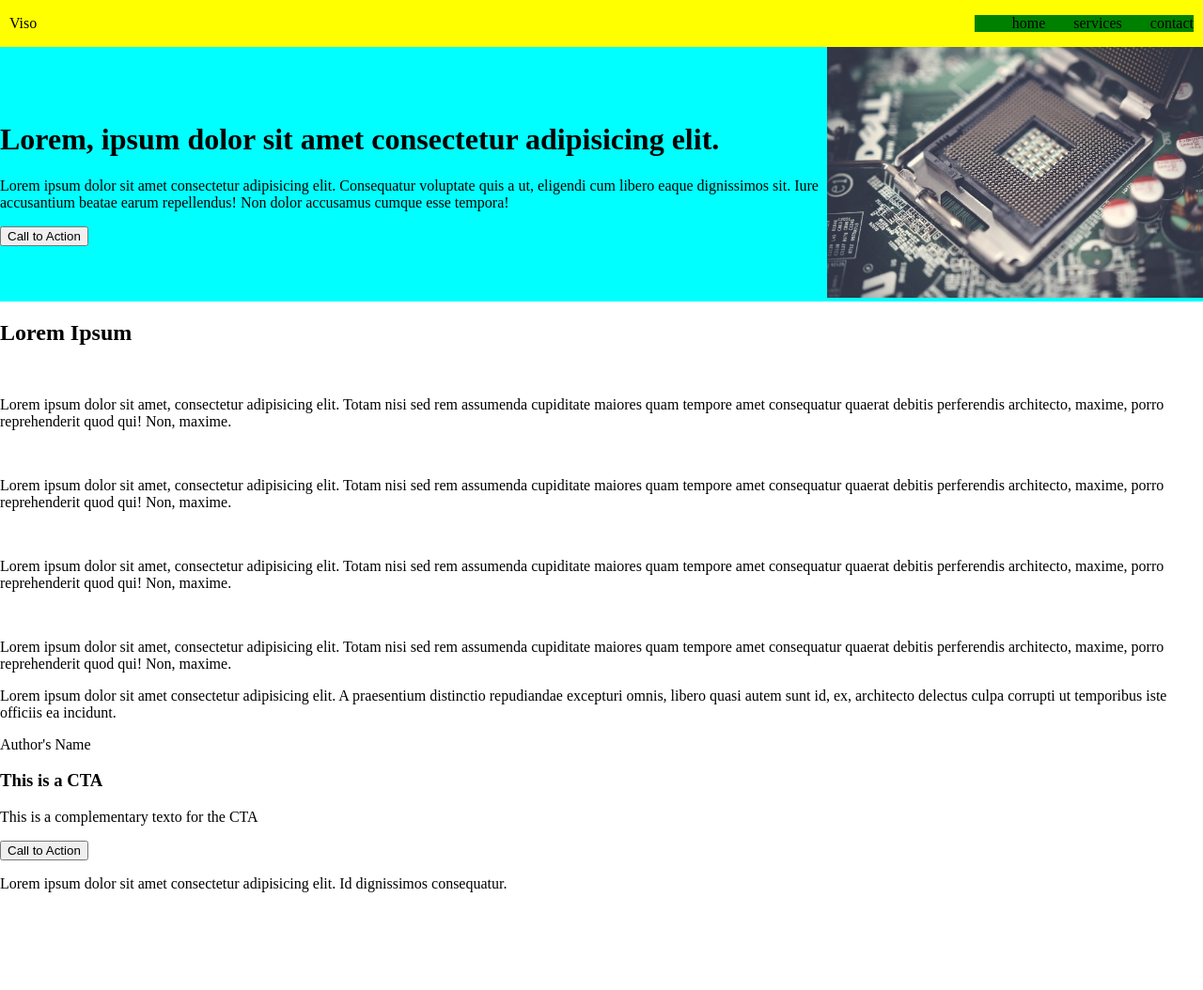
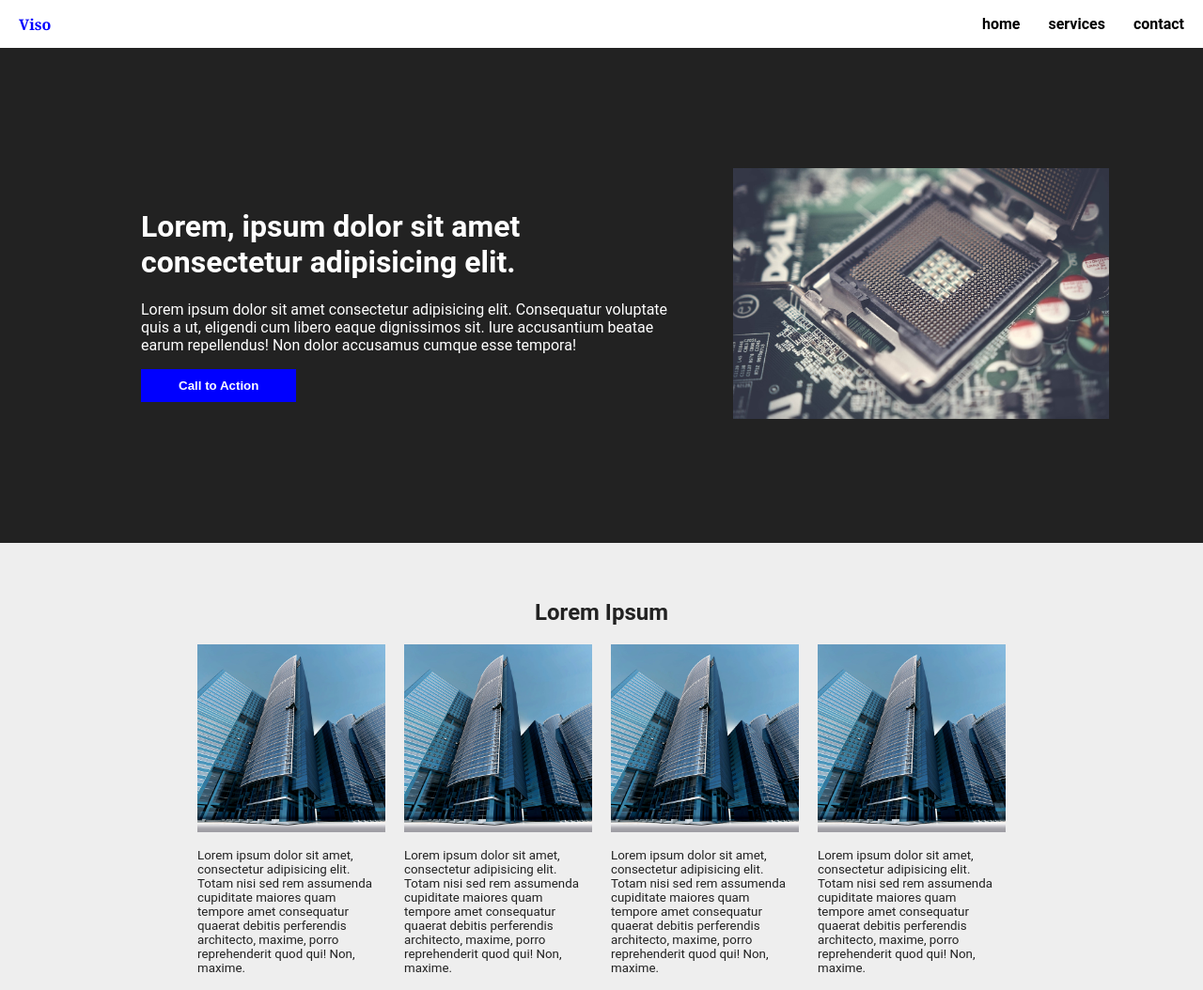
Before and after one commit to axelquartz/viso-webpage, a plain HTML site: page index.html in a window 1280 px wide. Shown: the top 1054 px of the page at 94% size. Before the commit the page ends 966 px from the top, so only its background shows below. Drawn offline with Linux system fonts and the light colour scheme.

Commit message:
Styles added and layout defined

```diff
--- a/index.html
+++ b/index.html
@@ -37,19 +37,19 @@
         <h2>Lorem Ipsum</h2>
         <div class="cards">
             <div class="card">
-                <img src="" alt="">
+                <img src="./images/corporate.jpg" alt="Building">
                 <p>Lorem ipsum dolor sit amet, consectetur adipisicing elit. Totam nisi sed rem assumenda cupiditate maiores quam tempore amet consequatur quaerat debitis perferendis architecto, maxime, porro reprehenderit quod qui! Non, maxime.</p>
             </div>
             <div class="card">
-                <img src="" alt="">
+                <img src="./images/corporate.jpg" alt="Building">
                 <p>Lorem ipsum dolor sit amet, consectetur adipisicing elit. Totam nisi sed rem assumenda cupiditate maiores quam tempore amet consequatur quaerat debitis perferendis architecto, maxime, porro reprehenderit quod qui! Non, maxime.</p>
             </div>
             <div class="card">
-                <img src="" alt="">
+                <img src="./images/corporate.jpg" alt="Building">
                 <p>Lorem ipsum dolor sit amet, consectetur adipisicing elit. Totam nisi sed rem assumenda cupiditate maiores quam tempore amet consequatur quaerat debitis perferendis architecto, maxime, porro reprehenderit quod qui! Non, maxime.</p>
             </div>
             <div class="card">
-                <img src="" alt="">
+                <img src="./images/corporate.jpg" alt="Building">
                 <p>Lorem ipsum dolor sit amet, consectetur adipisicing elit. Totam nisi sed rem assumenda cupiditate maiores quam tempore amet consequatur quaerat debitis perferendis architecto, maxime, porro reprehenderit quod qui! Non, maxime.</p>
             </div>
         </div>
--- a/style.css
+++ b/style.css
@@ -1,5 +1,7 @@
 body{
     margin: auto;
+    background-color: #eee ;
+    font-family: Roboto, Arial, Helvetica, sans-serif;
 }
 
 /*Header*/
@@ -7,30 +9,106 @@ header{
     display: flex;
     justify-content: space-between;
     align-items: center;
-    background-color: yellow;
-    padding: 0 10px;
+    background-color: rgb(255, 255, 255);
+    padding: 0 20px;
+}
+#logo{
+    font-family: Cambria, Cochin, Georgia, Times, 'Times New Roman', serif;
+    font-weight: bolder;
+    color: blue;
+}
+h2{
+    text-align: center;
+    font-family: Roboto, Arial, Helvetica, sans-serif;
+    color: #222;
 }
 .menu{
     display: flex;
-    background-color: green;
     gap: 30px;
     list-style-type: none;
+    font-weight: bold;
 }
 
 /*Hero*/
 #hero{
-    background-color: aqua;
+    background-color: #222;
     display: flex;
     align-items: center;
+    padding: 100px;
+    color: white;
 }
 .hero-image>img{
     width: 400px;
 }
-
+.hero-info{
+    margin: 50px;
+}
 /*Main*/
+main{
+    margin: 60px;
+}
+.cards{
+    display: flex;
+    flex-wrap: wrap;
+    gap: 20px;
+    justify-content: center;
+    color: #222;
+}
+.card{
+    width: 200px;
+}
+.card>img{
+    height: 200px;
+}
+.card>p{
+    font-size: smaller;
+}
 
 /*Testimonial Quote*/
+#quote{
+    background-color: rgb(201, 201, 201);
+    padding: 40px;
+    display: flex;
+    justify-content: space-between;
+    align-items: center;
+    flex-direction: column;
+
+}
+.quote-text{
+    flex: 1;
+    margin: 20px;
+    font-style: italic;
+}
+.author-text{
+    flex: 1;
+    margin: 20px;
+    text-align: right;
+    font-weight: bold;
+    align-self: flex-end;
+}
 
 /*Call to Action*/
+.call-to-action{
+    display: flex;
+    justify-content: space-between;
+    align-items: center;
+    margin: 40px;
+    background-color: white;
+    padding: 20px 70px;
+}
+button{
+    padding: 10px 40px;
+    background-color: blue;
+    border: none;
+    color: white;
+    font-weight: bold;
+}
 
 /*Footer*/
+footer{
+    background-color: #222;
+    color: white;
+    text-align: center;
+    margin: auto;
+    padding: 5px;
+}
```
Also changed, not shown: images/corporate.jpg (added).
